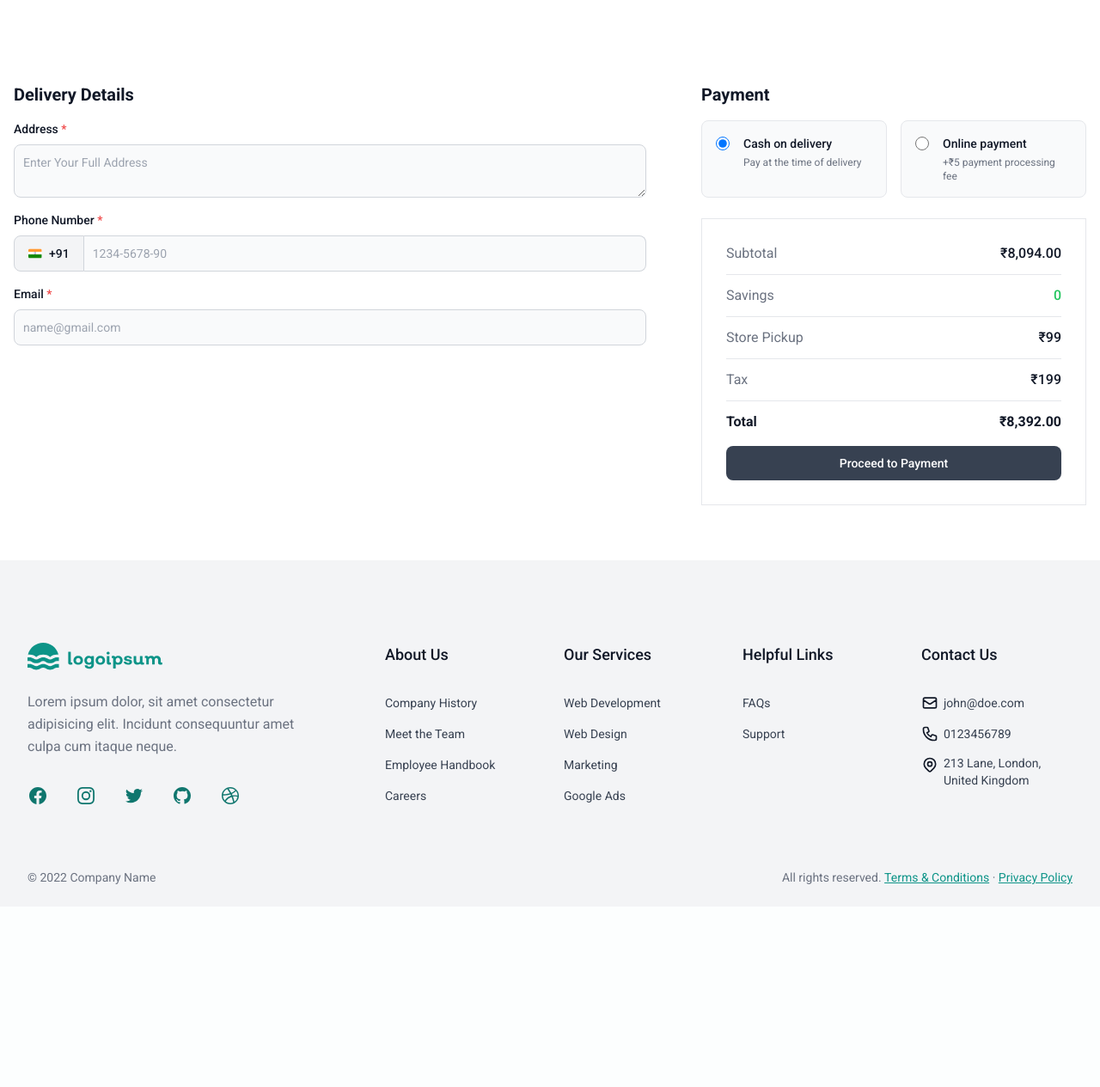
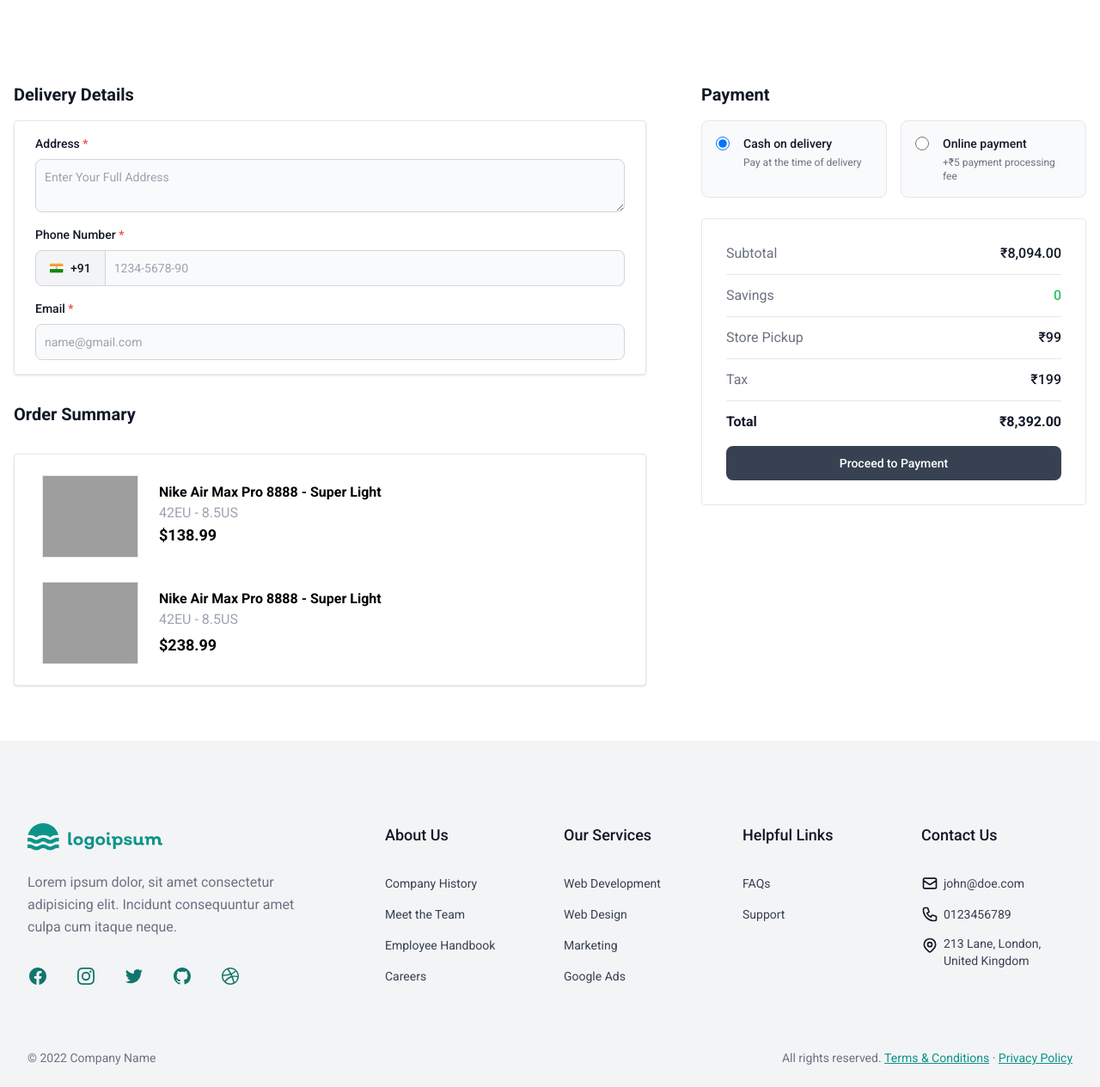
Before and after one commit to rebin03/Ecommerce-django, a Django app: page /place/order/ in a window 1280 px wide. Shown: the part 64-1329 px from the top of the page at 86% size. Before the commit the page ends 1093 px from the top, so only its background shows below. Run offline with Django 5.2, Linux system fonts and the light colour scheme; some libraries are stand-ins or nearby versions; grey boxes are pictures that could not be loaded.

Commit message:
Updated cart and order templates

```diff
--- a/store/templates/place_order.html
+++ b/store/templates/place_order.html
@@ -7,11 +7,13 @@
     <form action="#" class="mx-auto max-w-screen-xl px-4 2xl:px-0">
 
       <div class="mt-6 sm:mt-8 lg:flex lg:items-start lg:gap-12 xl:gap-16">
+
         <div class="min-w-0 flex-1 space-y-8">
+
           <div class="space-y-4">
             <h2 class="text-xl font-semibold text-gray-900 light:text-white">Delivery Details</h2>
 
-                <div class="grid grid-cols-1 gap-4 sm:grid-cols-1">
+            <div class="grid grid-cols-1 gap-4 sm:grid-cols-1 border px-4 py-4 sm:px-6 shadow rounded">
                 <div>
                     <label for="address" class="mb-2 block text-sm font-medium text-gray-900 light:text-white"> Address <span class="text-red-500">*</span> </label>
                     <textarea id="address" class="block w-full rounded-lg border border-gray-300 bg-gray-50 p-2.5 text-sm text-gray-900 focus:border-primary-500 focus:ring-primary-500 light:border-gray-600 light:bg-gray-700 light:text-white light:placeholder:text-gray-400 light:focus:border-primary-500 light:focus:ring-primary-500" placeholder="Enter Your Full Address"></textarea>
@@ -19,32 +21,6 @@
                 <!-- <div>
                     <label for="your_email" class="mb-2 block text-sm font-medium text-gray-900 light:text-white"> Your email* </label>
                     <input type="email" id="your_email" class="block w-full rounded-lg border border-gray-300 bg-gray-50 p-2.5 text-sm text-gray-900 focus:border-primary-500 focus:ring-primary-500 light:border-gray-600 light:bg-gray-700 light:text-white light:placeholder:text-gray-400 light:focus:border-primary-500 light:focus:ring-primary-500" placeholder="name@flowbite.com" required />
-                    </div> -->
-
-                    <!-- <div>
-                        <div class="mb-2 flex items-center gap-2">
-                        <label for="select-country-input-3" class="block text-sm font-medium text-gray-900 light:text-white"> Country* </label>
-                        </div>
-                        <select id="select-country-input-3" class="block w-full rounded-lg border border-gray-300 bg-gray-50 p-2.5 text-sm text-gray-900 focus:border-primary-500 focus:ring-primary-500 light:border-gray-600 light:bg-gray-700 light:text-white light:placeholder:text-gray-400 light:focus:border-primary-500 light:focus:ring-primary-500">
-                        <option selected>United States</option>
-                        <option value="AS">Australia</option>
-                        <option value="FR">France</option>
-                        <option value="ES">Spain</option>
-                        <option value="UK">United Kingdom</option>
-                        </select>
-                    </div> -->
-
-                    <!-- <div>
-                        <div class="mb-2 flex items-center gap-2">
-                        <label for="select-city-input-3" class="block text-sm font-medium text-gray-900 light:text-white"> City* </label>
-                        </div>
-                        <select id="select-city-input-3" class="block w-full rounded-lg border border-gray-300 bg-gray-50 p-2.5 text-sm text-gray-900 focus:border-primary-500 focus:ring-primary-500 light:border-gray-600 light:bg-gray-700 light:text-white light:placeholder:text-gray-400 light:focus:border-primary-500 light:focus:ring-primary-500">
-                        <option selected>San Francisco</option>
-                        <option value="NY">New York</option>
-                        <option value="LA">Los Angeles</option>
-                        <option value="CH">Chicago</option>
-                        <option value="HU">Houston</option>
-                        </select>
                 </div> -->
 
                 <div>
@@ -113,6 +89,28 @@
                 </div>
             </div>
         </div>
+
+          <!-- order summary start -->
+          <h2 class="text-xl font-semibold text-gray-900 light:text-white">Order Summary</h2>
+          <div class="space-y-3 border bg-white px-2 py-4 sm:px-6 shadow rounded">
+            <div class="flex flex-col rounded-lg bg-white sm:flex-row">
+              <img class="m-2 h-24 w-28 border object-cover object-center" src="https://images.unsplash.com/flagged/photo-1556637640-2c80d3201be8?ixlib=rb-1.2.1&ixid=MnwxMjA3fDB8MHxzZWFyY2h8M3x8c25lYWtlcnxlbnwwfHwwfHw%3D&auto=format&fit=crop&w=500&q=60" alt="" />
+              <div class="flex w-full flex-col px-4 py-4">
+                <span class="font-semibold">Nike Air Max Pro 8888 - Super Light</span>
+                <span class="float-right text-gray-400">42EU - 8.5US</span>
+                <p class="text-lg font-bold">$138.99</p>
+              </div>
+            </div>
+            <div class="flex flex-col rounded-lg bg-white sm:flex-row">
+              <img class="m-2 h-24 w-28 border object-cover object-center" src="https://images.unsplash.com/photo-1600185365483-26d7a4cc7519?ixlib=rb-1.2.1&ixid=MnwxMjA3fDB8MHxzZWFyY2h8OHx8c25lYWtlcnxlbnwwfHwwfHw%3D&auto=format&fit=crop&w=500&q=60" alt="" />
+              <div class="flex w-full flex-col px-4 py-4">
+                <span class="font-semibold">Nike Air Max Pro 8888 - Super Light</span>
+                <span class="float-right text-gray-400">42EU - 8.5US</span>
+                <p class="mt-auto text-lg font-bold">$238.99</p>
+              </div>
+            </div>
+          </div>
+          <!-- order summary end -->
 
 
 
@@ -229,7 +227,7 @@
               </div>
             <!-- payment method end -->
 
-          <div class="flow-root border p-7">
+          <div class="flow-root border rounded p-7">
             <div class="-my-3 divide-y divide-gray-200 light:divide-gray-800">
               <dl class="flex items-center justify-between gap-4 py-3">
                 <dt class="text-base font-normal text-gray-500 light:text-gray-400">Subtotal</dt>
```
Also changed, not shown: store/templates/cart_summary.html (+13 -13 lines), db.sqlite3. Lines whose indentation alone changed are shown as unchanged.
